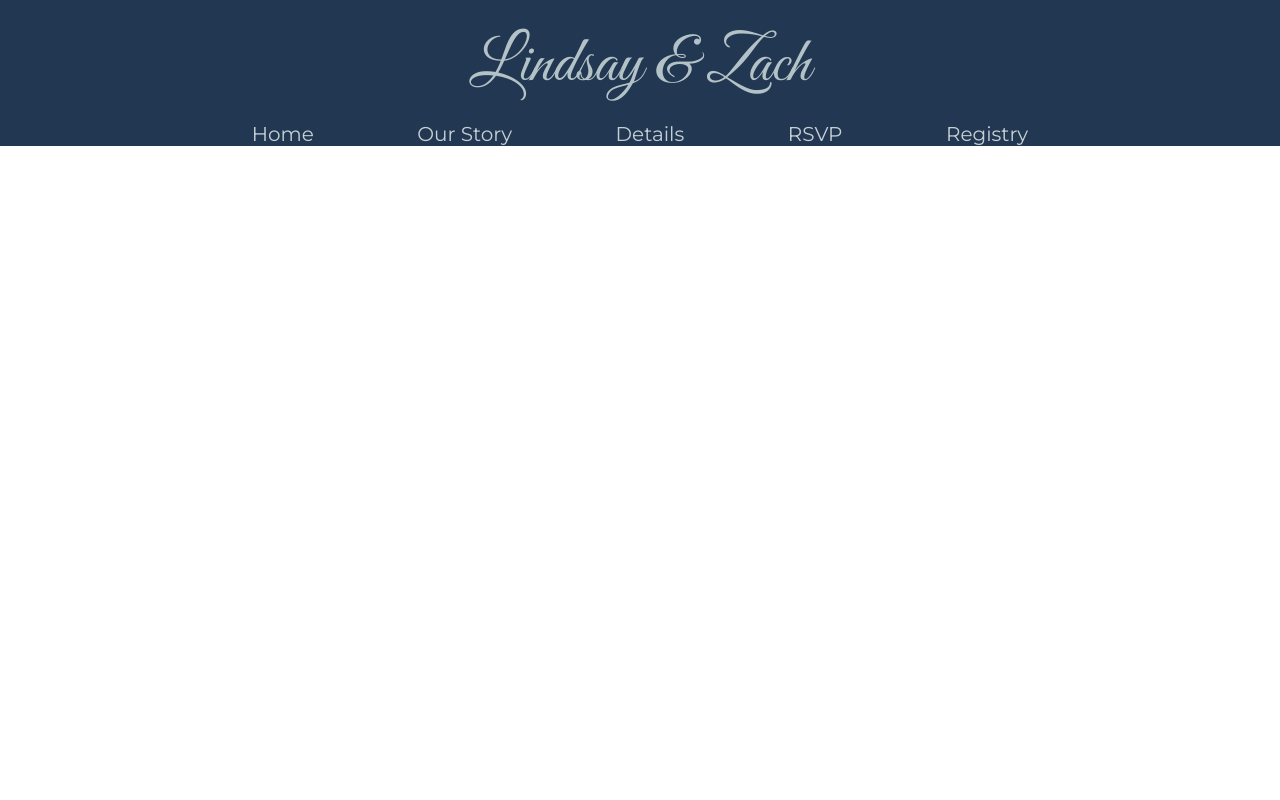
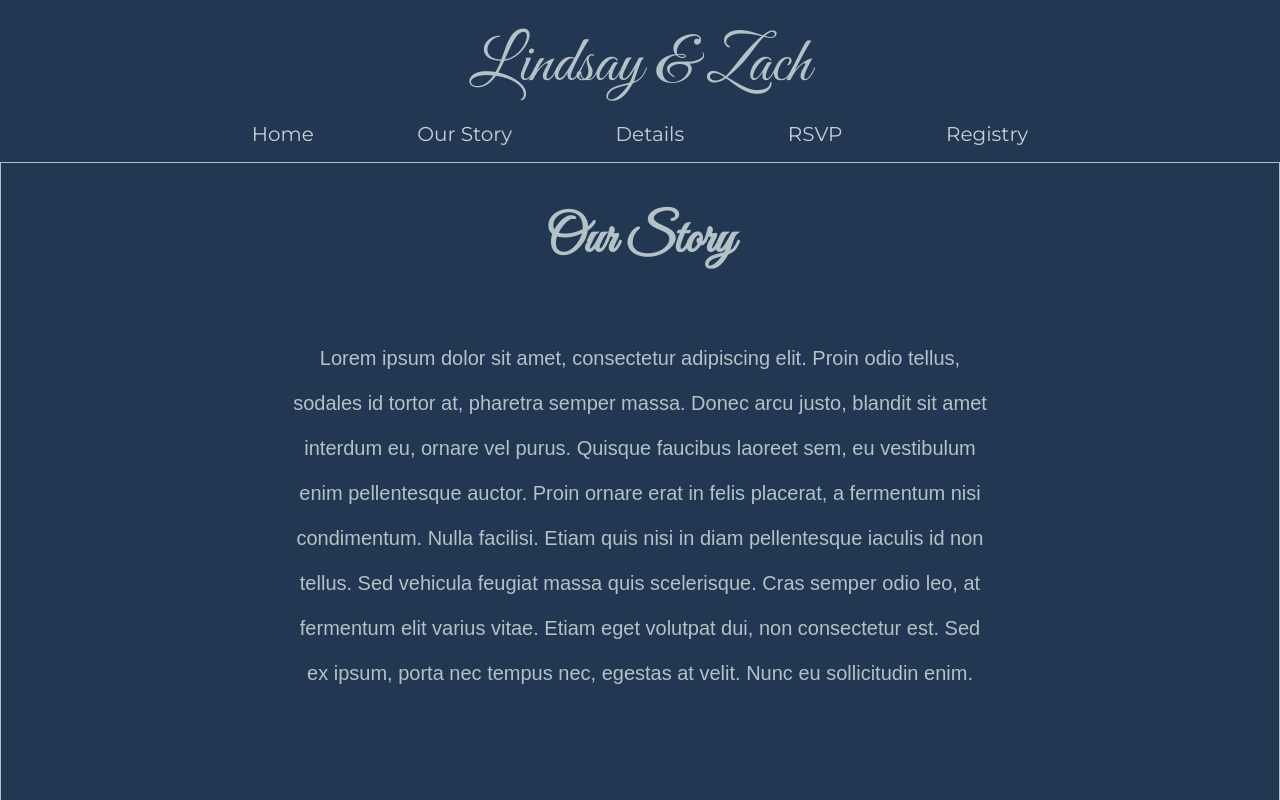
Before and after one commit to nlf4/wedding-site, a React (Create React App) app: page /ourstory in a window 1280 px wide. Shown: the top 800 px of the page. Built offline with nearby package versions, Linux system fonts and the light colour scheme.

Commit message:
our story content

```diff
--- a/src/App.css
+++ b/src/App.css
@@ -144,3 +144,21 @@ form {
     margin-right: 20%;
     margin-left: 20%;
 }
+.our-story {
+    border: 1px solid #b3c2c7;
+    height: 100vh;
+    font-family: 'Great Vibes';
+    color: #b3c2c7;
+    font-size: 35px;
+    display: flex;
+    flex-direction: column;
+   align-items: center;
+}
+
+.our-story>p {
+    font-family: Arial, Helvetica, sans-serif;
+    font-size: 20px;
+    color: b3c2c7;
+    width: 55vw;
+    line-height: 45px;
+}
--- a/src/App.js
+++ b/src/App.js
@@ -15,7 +15,7 @@ function App() {
       <NavBar />
       <Switch>
         <Route exact path="/" component={Home} />
-        <Route exact path="/our-story" component={OurStory} />
+        <Route exact path="/ourstory" component={OurStory} />
         <Route exact path="/registry" component={Registry} />
         <Route exact path="/details" component={Details} />
         <Route exact path='/rsvp' component={RSVP} />
--- a/src/components/OurStory.js
+++ b/src/components/OurStory.js
@@ -3,7 +3,7 @@ import React from 'react';
 
 const OurStory = () => {
   return (
-      <div>
+      <div class="our-story">
           <h2>Our Story</h2>
         <p>Lorem ipsum dolor sit amet, consectetur adipiscing elit. Proin odio tellus, sodales id tortor at, pharetra semper massa. Donec arcu justo, blandit sit amet interdum eu, ornare vel purus. Quisque faucibus laoreet sem, eu vestibulum enim pellentesque auctor. Proin ornare erat in felis placerat, a fermentum nisi condimentum. Nulla facilisi. Etiam quis nisi in diam pellentesque iaculis id non tellus. Sed vehicula feugiat massa quis scelerisque. Cras semper odio leo, at fermentum elit varius vitae. Etiam eget volutpat dui, non consectetur est. Sed ex ipsum, porta nec tempus nec, egestas at velit. Nunc eu sollicitudin enim.</p>
       </div>
```
